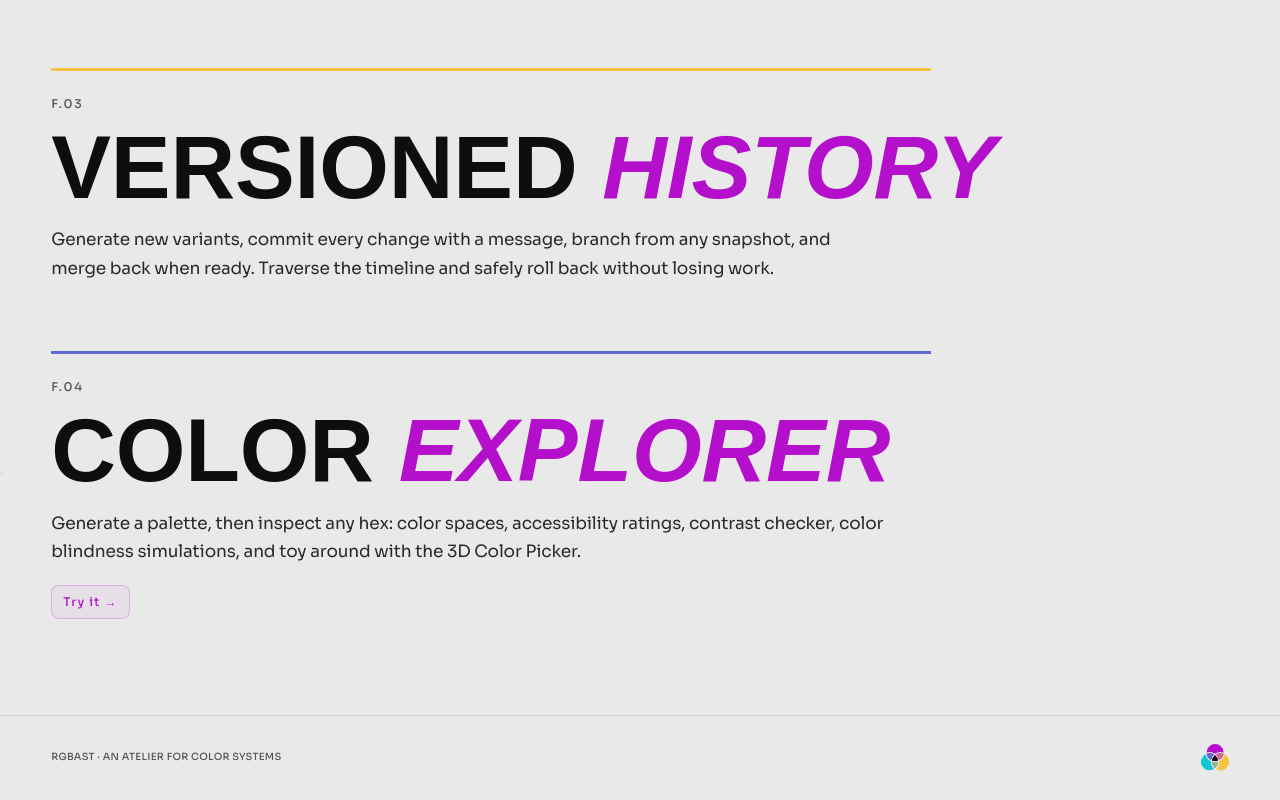
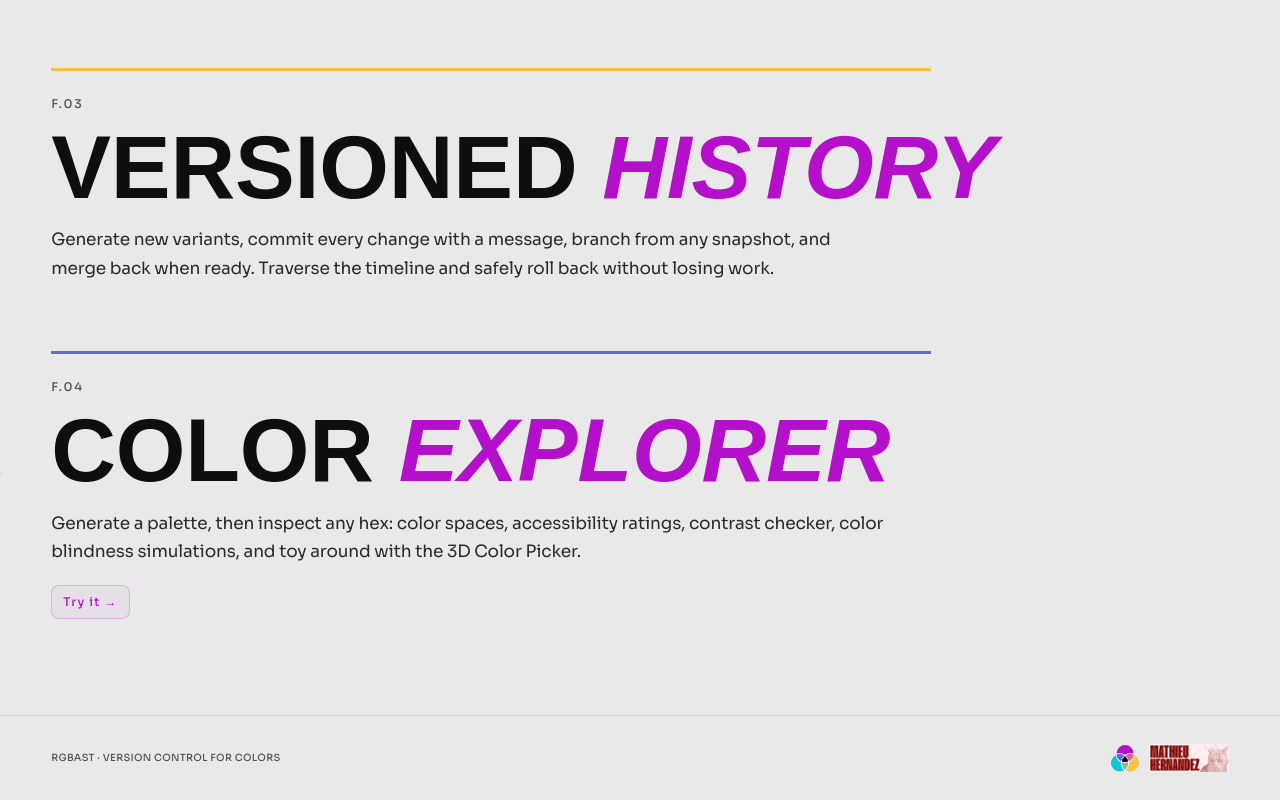
Before and after one commit to thameiu/rgbast-web, a Vue app: page / in a window 1280 px wide. Shown: the part 1928-2728 px from the top of the page. Built offline with nearby package versions, Linux system fonts and the light colour scheme; no server answers; a web font is replaced by a local one.

Commit message:
feat: added credit badge in landing page

```diff
--- a/src/views/landing/LandingView.css
+++ b/src/views/landing/LandingView.css
@@ -343,6 +343,50 @@
   color: var(--ink-3);
 }
 
+.foot-copy {
+  display: inline-flex;
+  align-items: center;
+}
+
+.foot-mark {
+  display: inline-flex;
+  align-items: center;
+  gap: 10px;
+}
+
+.foot-badge-link {
+  display: inline-flex;
+  align-items: center;
+  justify-content: center;
+  line-height: 0;
+  transition: transform .2s ease-in-out;
+}
+
+.foot-badge-link:hover {
+  transform: translateY(-1px);
+}
+
+.foot-badge {
+  display: block;
+  width: auto;
+  height: 28px;
+  border-radius: 0;
+  box-sizing: border-box;
+  image-rendering: -webkit-optimize-contrast;
+}
+
+@media (max-width: 780px) {
+  .foot {
+    gap: 16px;
+    flex-direction: column;
+    align-items: center;
+  }
+
+  .foot-mark {
+    gap: 8px;
+  }
+}
+
 /* ============ Keyframes ============ */
 @keyframes riseIn {
   from { opacity: 0; transform: translateY(18px); }
--- a/src/views/landing/LandingView.vue
+++ b/src/views/landing/LandingView.vue
@@ -108,8 +108,19 @@
     </section>
 
     <footer class="foot">
-      <span class="font-mono">RGBAST · an atelier for color systems</span>
-      <RgbastLogo size="28px" />
+      <span class="foot-copy font-mono">RGBAST · Version control for colors</span>
+      <div class="foot-mark">
+        <RgbastLogo size="28px" />
+        <a
+          class="foot-badge-link"
+          href="https://mathieu-hernandez.fr"
+          target="_blank"
+          rel="noreferrer"
+          aria-label="Projet by thameiu"
+        >
+          <img class="foot-badge" :src="thameiuBadge" alt="thameiu 88x31 badge" />
+        </a>
+      </div>
     </footer>
   </main>
 </template>
@@ -124,6 +135,7 @@ import SiteHeader from '@/components/layout/SiteHeader.vue'
 import HistoryGraph from '@/components/palette/HistoryGraph.vue'
 import type { PaletteHistoryGraphResponse } from '@/api/types'
 import { setPageSeo } from '@/utils/seo'
+import thameiuBadge from '@/assets/images/thameiu_88x31.webp'
 
 // LandingView component: marketing home page with a demo history graph.
 onMounted(() => {
```
Also changed, not shown: src/assets/images/thameiu_88x31.webp (added).
